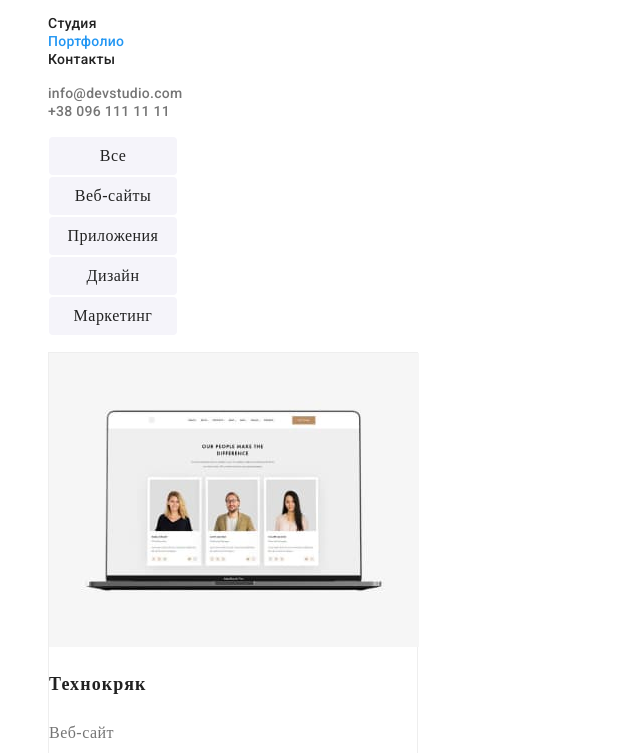
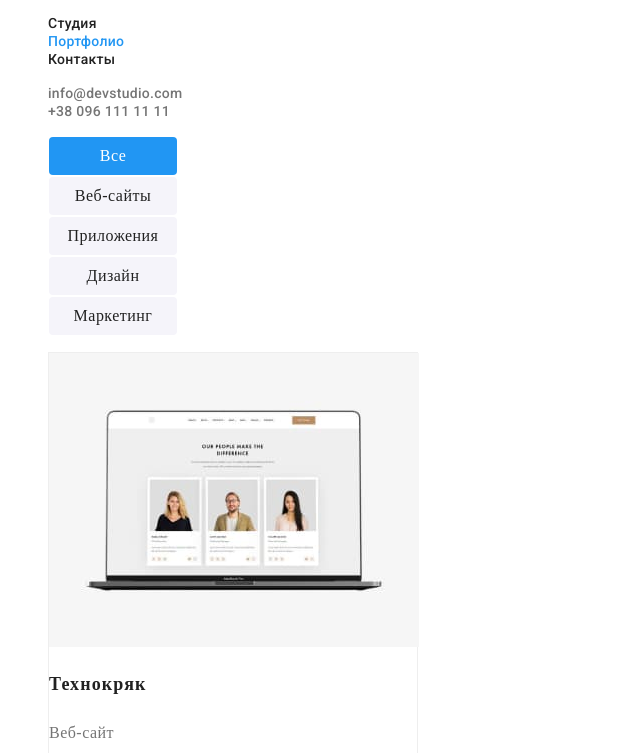
Before and after one commit to AleGarmash/goit-markup-hw-02, a plain HTML site: page portfolio.html in a window 1280 px wide. In both pictures the pointer is over the button "Все". Shown: the part 41-794 px from the top of the page, without its empty margins (0-640 px from the left). Drawn offline with Linux system fonts and the light colour scheme.

Commit message:
hover portfolio

```diff
--- a/css/styles.css
+++ b/css/styles.css
@@ -254,6 +254,15 @@ ul {
 	margin: 1px;
 }
 
+.portfolio-btn:hover {
+	background-color: var(--accent-color);
+	color: #ffffff;
+}
+.portfolio-btn:focus {
+	background-color: var(--accent-color);
+	color: #ffffff;
+}
+
 .portfolio-item {
 	box-sizing: border-box;
 
```
